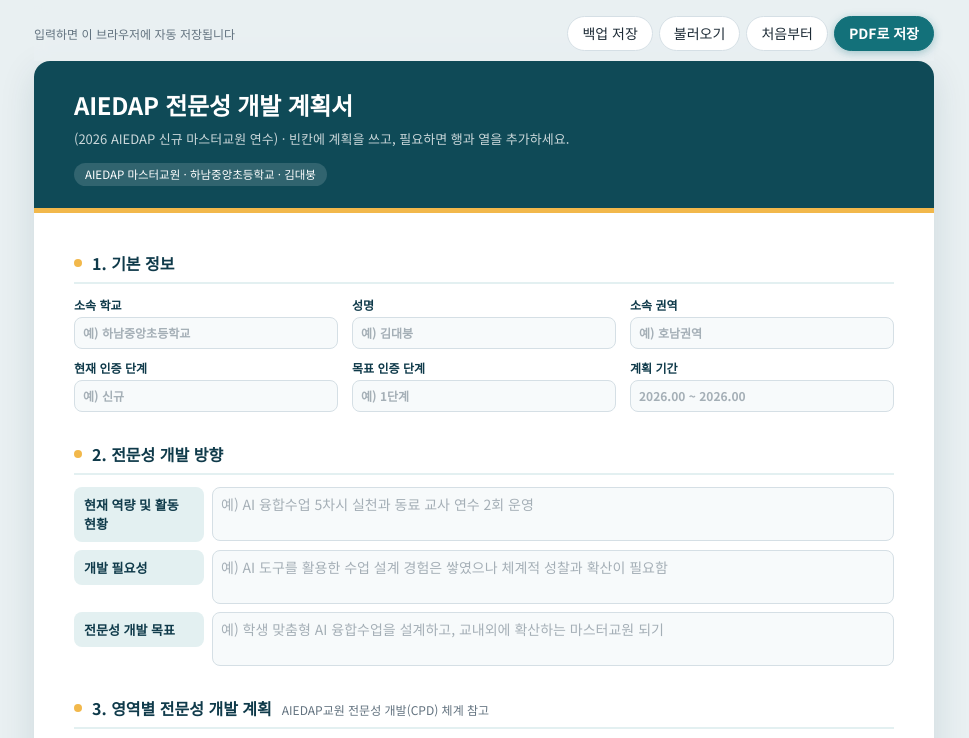
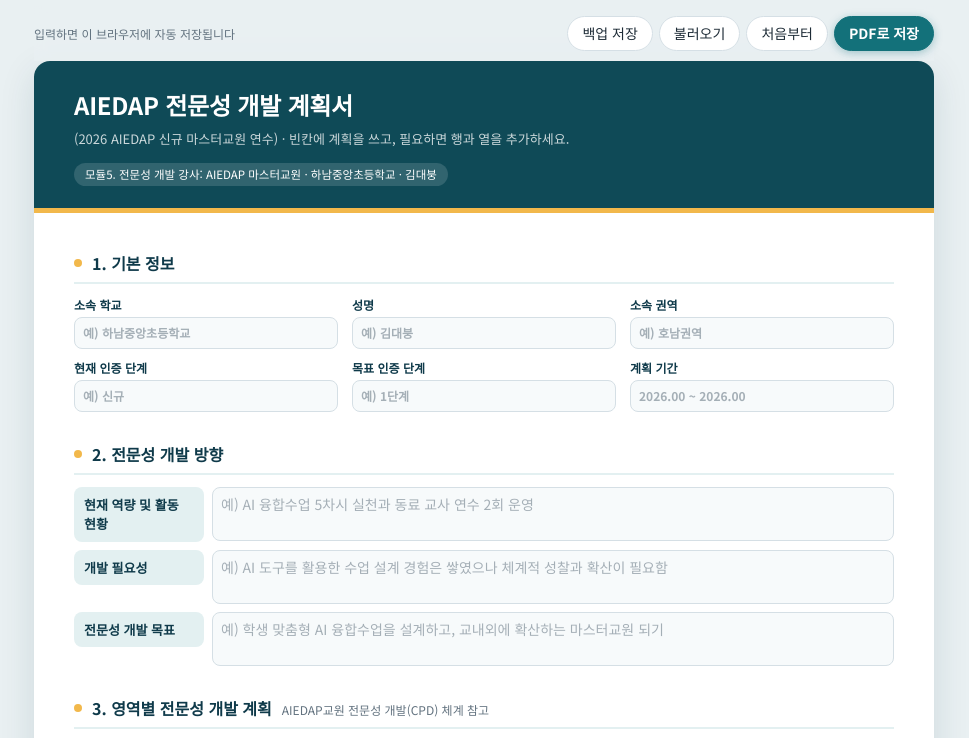
Before and after one commit to boongssam/my-develop, a plain HTML site: page index.html in a window 1280 px wide. Shown: the top 738 px of the page, without its empty margins (156-1125 px from the left). Drawn offline with Linux system fonts and the light colour scheme.

Commit message:
Update byline with module 5 instructor label
Co-Authored-By: Claude Sonnet 5.5 <noreply@anthropic.com>

```diff
--- a/index.html
+++ b/index.html
@@ -119,7 +119,7 @@ th.x{border-bottom:1px solid var(--line)}
   <header class="top">
   <h1>AIEDAP 전문성 개발 계획서</h1>
   <p class="sub">(2026 AIEDAP 신규 마스터교원 연수) · 빈칸에 계획을 쓰고, 필요하면 행과 열을 추가하세요.</p>
-  <p class="by">AIEDAP 마스터교원 · 하남중앙초등학교 · 김대붕</p>
+  <p class="by">모듈5. 전문성 개발 강사: AIEDAP 마스터교원 · 하남중앙초등학교 · 김대붕</p>
   </header>
   <div class="in">
 
```
